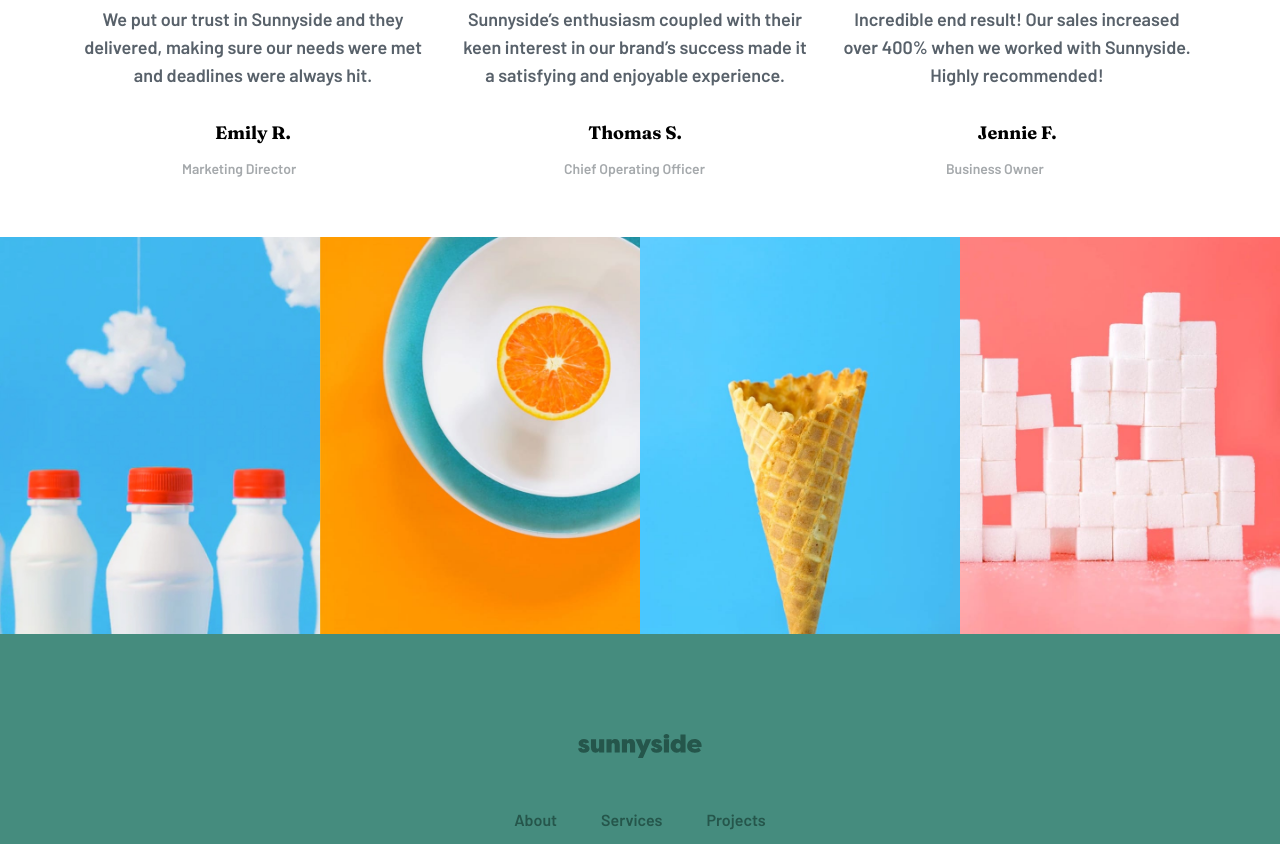
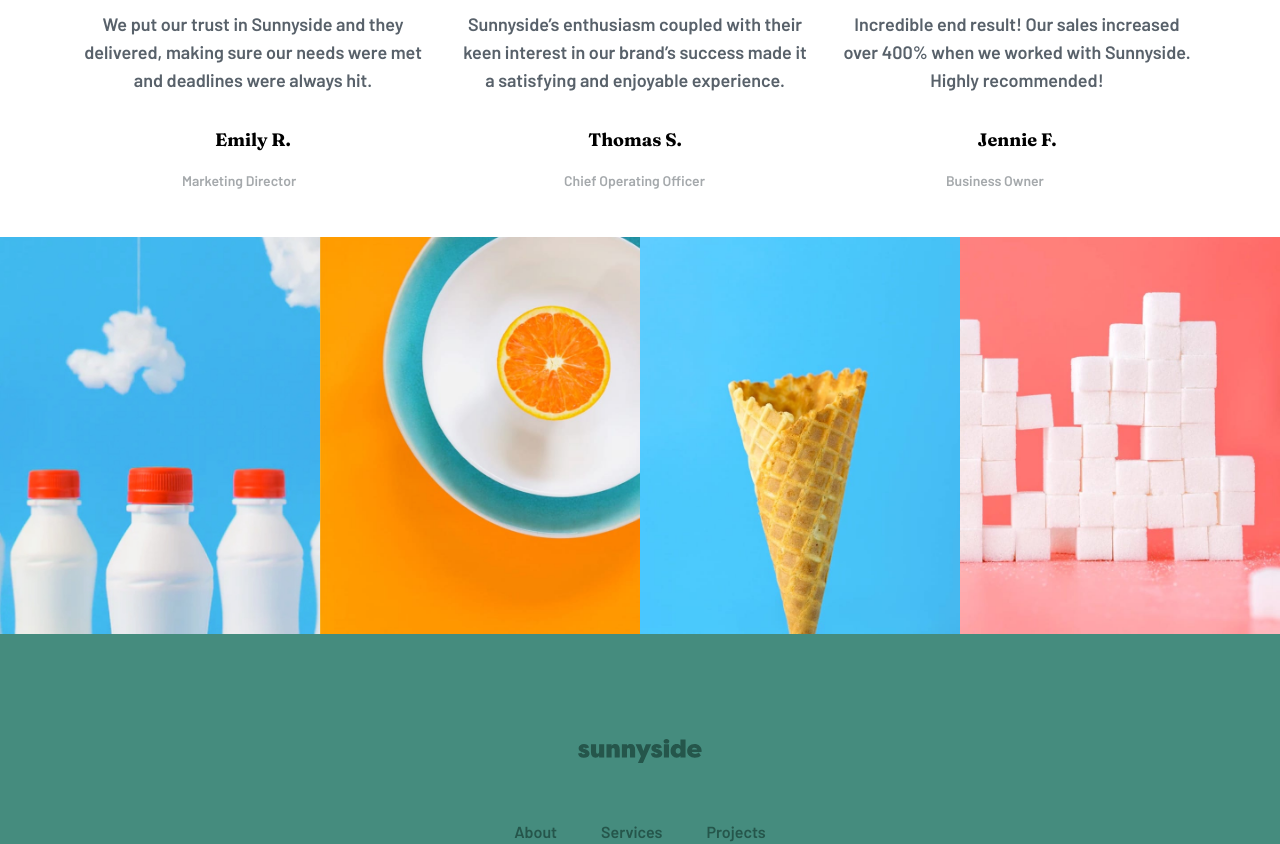
Before and after one commit to EAguayodev/Sunnyside-agency-landing-page, a plain HTML site: page sunnyside-agency-landing-page-main/index.html in a window 1280 px wide. Shown: the part 2820-3664 px from the top of the page. Drawn offline with Linux system fonts and the light colour scheme.

Commit message:
css reset added

```diff
--- /dev/null
+++ b/sunnyside-agency-landing-page-main/css/reset.css
@@ -0,0 +1,69 @@
+/* 1. Use a more-intuitive box-sizing model */
+*,
+*::before,
+*::after {
+    box-sizing: border-box;
+}
+
+/* 2. Remove default margin */
+* {
+    margin: 0;
+}
+
+body {
+    /* 3. Add accessible line-height */
+    line-height: 1.5;
+    /* 4. Improve text rendering */
+    -webkit-font-smoothing: antialiased;
+}
+
+/* 5. Improve media defaults */
+img,
+picture,
+video,
+canvas,
+svg {
+    display: block;
+    max-width: 100%;
+}
+
+/* 6. Inherit fonts for form controls */
+input,
+button,
+textarea,
+select {
+    font: inherit;
+}
+
+/* 7. Avoid text overflows */
+p,
+h1,
+h2,
+h3,
+h4,
+h5,
+h6 {
+    overflow-wrap: break-word;
+}
+
+/* 8. Improve line wrapping */
+p {
+    text-wrap: pretty;
+}
+
+h1,
+h2,
+h3,
+h4,
+h5,
+h6 {
+    text-wrap: balance;
+}
+
+/*
+  9. Create a root stacking context
+*/
+#root,
+#__next {
+    isolation: isolate;
+}
--- a/sunnyside-agency-landing-page-main/index.html
+++ b/sunnyside-agency-landing-page-main/index.html
@@ -6,6 +6,7 @@
   <link rel="icon" type="image/png" sizes="32x32" href="./images/favicon-32x32.png">
   <title id="title">Frontend Mentor | Sunnyside agency landing page</title>
   <link rel="stylesheet" href="css/main.css">
+  <link rel="stylesheet" href="css/reset.css">
   <script src="js/main.js" defer></script>
 </head>
 <body>
```
